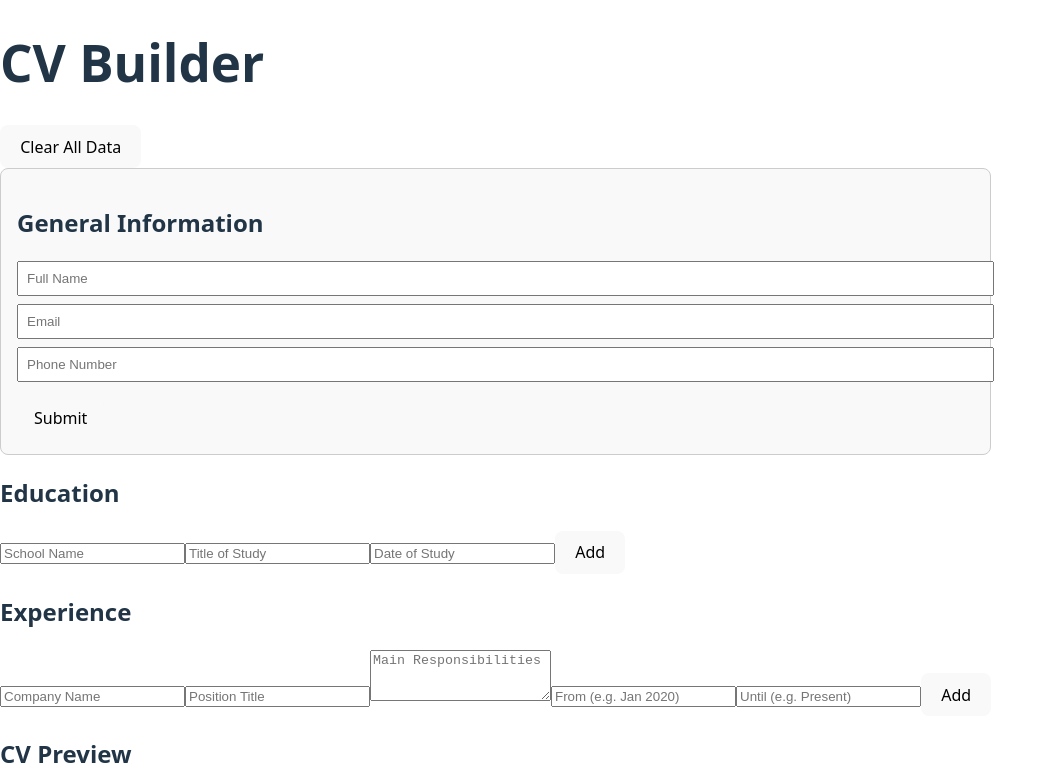
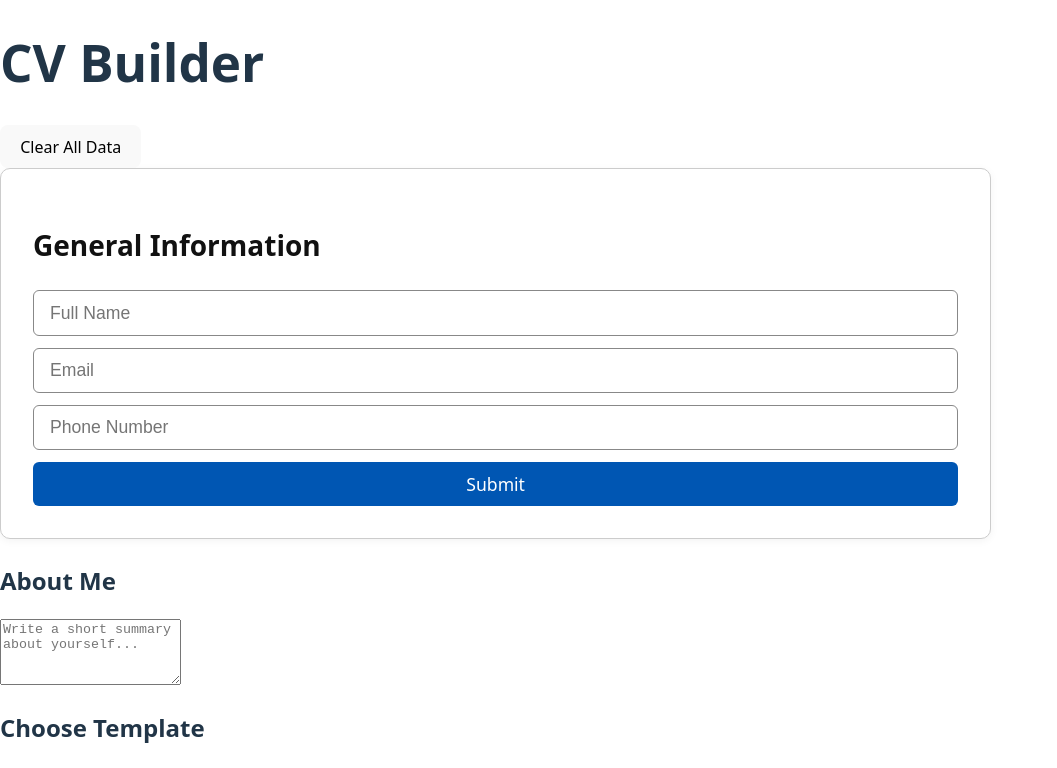
Before and after one commit to Joshua-2333/cv-project, a React (Vite) app: page / in a window 1280 px wide. Shown: the top 768 px of the page, without its empty margins (0-1057 px from the left). Built offline with nearby package versions, Linux system fonts and the light colour scheme.

Commit message:
Added new components and updated styles

```diff
--- a/src/App.jsx
+++ b/src/App.jsx
@@ -1,6 +1,6 @@
-// src/App.jsx
 import { useState, useEffect } from "react";
 import GeneralInfo from "./components/GeneralInfo";
+import AboutMe from "./components/AboutMe";
 import Education from "./components/Education";
 import Experience from "./components/Experience";
 import CVPreview from "./components/CVPreview";
@@ -14,9 +14,15 @@ export default function App() {
     phone: "",
   });
 
+  // About Me
+  const [about, setAbout] = useState("");
+
   // Education & Experience (multi-entry lists)
   const [education, setEducation] = useState([]);
   const [experience, setExperience] = useState([]);
+
+  // Template selection
+  const [template, setTemplate] = useState("classic");
 
   // Load from localStorage on first mount
   useEffect(() => {
@@ -24,31 +30,30 @@ export default function App() {
     if (savedData) {
       const parsed = JSON.parse(savedData);
       if (parsed.general) setGeneral(parsed.general);
+      if (parsed.about) setAbout(parsed.about);
       if (parsed.education) setEducation(parsed.education);
       if (parsed.experience) setExperience(parsed.experience);
+      if (parsed.template) setTemplate(parsed.template);
     }
   }, []);
 
   // Save to localStorage whenever state changes
   useEffect(() => {
-    const data = { general, education, experience };
+    const data = { general, about, education, experience, template };
     localStorage.setItem("cvData", JSON.stringify(data));
-  }, [general, education, experience]);
+  }, [general, about, education, experience, template]);
 
   // Handlers to add new items
-  const addEducation = (edu) => {
-    setEducation((prev) => [...prev, edu]);
-  };
+  const addEducation = (edu) => setEducation((prev) => [...prev, edu]);
+  const addExperience = (exp) => setExperience((prev) => [...prev, exp]);
 
-  const addExperience = (exp) => {
-    setExperience((prev) => [...prev, exp]);
-  };
-
-  // Optional: Clear all data & localStorage
+  // Clear all data
   const clearAll = () => {
     setGeneral({ name: "", email: "", phone: "" });
+    setAbout("");
     setEducation([]);
     setExperience([]);
+    setTemplate("classic");
     localStorage.removeItem("cvData");
   };
 
@@ -62,13 +67,29 @@ export default function App() {
       </header>
 
       <main className="form-sections">
-        {/* General Info (single-entry) */}
+        {/* General Info */}
         <GeneralInfo onSubmit={setGeneral} />
 
-        {/* Education (multi-entry) */}
+        {/* About Me */}
+        <AboutMe about={about} setAbout={setAbout} />
+
+        {/* Template selector */}
+        <div className="form-section">
+          <h2>Choose Template</h2>
+          <select
+            value={template}
+            onChange={(e) => setTemplate(e.target.value)}
+          >
+            <option value="classic">Classic</option>
+            <option value="modern">Modern</option>
+            <option value="minimal">Minimal</option>
+          </select>
+        </div>
+
+        {/* Education */}
         <Education onSubmit={addEducation} />
 
-        {/* Experience (multi-entry) */}
+        {/* Experience */}
         <Experience onSubmit={addExperience} />
       </main>
 
@@ -76,8 +97,10 @@ export default function App() {
       <aside className="preview-section">
         <CVPreview
           generalInfo={general}
+          about={about}
           educationList={education}
           experienceList={experience}
+          template={template}
         />
       </aside>
     </div>
--- /dev/null
+++ b/src/components/AboutMe.jsx
@@ -0,0 +1,21 @@
+import { useState, useEffect } from "react";
+
+export default function AboutMe({ about, setAbout }) {
+  const [text, setText] = useState(about || "");
+
+  useEffect(() => {
+    setAbout(text);
+  }, [text, setAbout]);
+
+  return (
+    <div className="form-section">
+      <h2>About Me</h2>
+      <textarea
+        value={text}
+        onChange={(e) => setText(e.target.value)}
+        placeholder="Write a short summary about yourself..."
+        rows="4"
+      />
+    </div>
+  );
+}
--- a/src/components/CVPreview.jsx
+++ b/src/components/CVPreview.jsx
@@ -1,12 +1,17 @@
-// src/components/CVPreview.jsx
 import { useRef } from "react";
 import html2pdf from "html2pdf.js"; // install with: npm install html2pdf.js
 import "../styles/CVPreview.css";
 
-export default function CVPreview({ generalInfo, educationList, experienceList }) {
+export default function CVPreview({
+  generalInfo,
+  about,
+  educationList,
+  experienceList,
+  template,
+}) {
   const cvRef = useRef();
 
-  // Export the CV as PDF
+  // Export CV as PDF
   function handleExportPDF() {
     const element = cvRef.current;
     const options = {
@@ -21,30 +26,29 @@ export default function CVPreview({ generalInfo, educationList, experienceList }
 
   return (
     <div className="cv-preview-wrapper">
-      <div className="cv-preview" ref={cvRef}>
-        <h2>CV Preview</h2>
+      <div className={`cv-preview template-${template}`} ref={cvRef}>
+        <header>
+          <h1>{generalInfo.name || "Your Name"}</h1>
+          <p>
+            {generalInfo.email} | {generalInfo.phone}
+          </p>
+        </header>
 
-        {/* General Info */}
-        <section className="preview-section">
-          <h3>General Information</h3>
-          {generalInfo.name || generalInfo.email || generalInfo.phone ? (
-            <div className="general-info">
-              <p><strong>Name:</strong> {generalInfo.name}</p>
-              <p><strong>Email:</strong> {generalInfo.email}</p>
-              <p><strong>Phone:</strong> {generalInfo.phone}</p>
-            </div>
-          ) : (
-            <p>No general information provided yet.</p>
-          )}
-        </section>
+        {/* About Me */}
+        {about && (
+          <section className="about">
+            <h2>About Me</h2>
+            <p>{about}</p>
+          </section>
+        )}
 
         {/* Education */}
         <section className="preview-section">
-          <h3>Education</h3>
+          <h2>Education</h2>
           {educationList.length > 0 ? (
             <ul className="education-list">
-              {educationList.map((edu, index) => (
-                <li key={index} className="education-item">
+              {educationList.map((edu, i) => (
+                <li key={i} className="education-item">
                   <p><strong>School:</strong> {edu.school}</p>
                   <p><strong>Study:</strong> {edu.study}</p>
                   <p><strong>Date:</strong> {edu.date}</p>
@@ -58,11 +62,11 @@ export default function CVPreview({ generalInfo, educationList, experienceList }
 
         {/* Experience */}
         <section className="preview-section">
-          <h3>Experience</h3>
+          <h2>Experience</h2>
           {experienceList.length > 0 ? (
             <ul className="experience-list">
-              {experienceList.map((exp, index) => (
-                <li key={index} className="experience-item">
+              {experienceList.map((exp, i) => (
+                <li key={i} className="experience-item">
                   <p><strong>Company:</strong> {exp.company}</p>
                   <p><strong>Position:</strong> {exp.position}</p>
                   <p><strong>Responsibilities:</strong> {exp.responsibilities}</p>
@@ -77,7 +81,7 @@ export default function CVPreview({ generalInfo, educationList, experienceList }
         </section>
       </div>
 
-      {/* Export button */}
+      {/* Export PDF button */}
       <button className="export-btn" onClick={handleExportPDF}>
         Export as PDF
       </button>
--- a/src/styles/Education.css
+++ b/src/styles/Education.css
@@ -0,0 +1,129 @@
+/* Education.css */
+
+/* Container */
+.education {
+  border: 1px solid #ccc;
+  padding: 1.5rem;
+  border-radius: 10px;
+  margin-bottom: 1.5rem;
+  background-color: #ffffff;
+  box-shadow: 0 2px 8px rgba(0, 0, 0, 0.05);
+  display: flex;
+  flex-direction: column;
+  gap: 1rem;
+  transition: transform 0.2s ease;
+}
+
+.education:hover {
+  transform: translateY(-2px);
+}
+
+.education h2 {
+  font-size: 1.5rem;
+  color: #111; /* AA contrast */
+  margin-bottom: 0.5rem;
+}
+
+/* Form */
+.education-form {
+  display: flex;
+  flex-direction: column;
+  gap: 0.75rem;
+}
+
+.education-form input {
+  padding: 0.6rem 0.8rem;
+  font-size: 1rem;
+  border: 1px solid #888; /* high contrast */
+  border-radius: 6px;
+  transition: border-color 0.2s ease, box-shadow 0.2s ease;
+}
+
+.education-form input:focus {
+  border-color: #0056b3;
+  outline: none;
+  box-shadow: 0 0 0 3px rgba(0, 86, 179, 0.25);
+}
+
+/* Buttons */
+.education-form button,
+.education-entry button {
+  padding: 0.55rem 1.1rem;
+  font-size: 1rem;
+  font-weight: 500;
+  border: none;
+  border-radius: 6px;
+  cursor: pointer;
+  background-color: #0056b3;
+  color: #fff;
+  transition: background-color 0.2s ease, transform 0.1s ease;
+}
+
+.education-form button:hover,
+.education-entry button:hover {
+  background-color: #003f7f;
+  transform: translateY(-1px);
+}
+
+/* Education List */
+.education-list {
+  display: flex;
+  flex-direction: column;
+  gap: 1rem;
+  margin-top: 1rem;
+}
+
+.education-entry {
+  display: flex;
+  flex-direction: column;
+  gap: 0.25rem;
+  padding: 0.75rem;
+  border: 1px solid #ddd;
+  border-radius: 8px;
+  background-color: #f9f9f9;
+}
+
+.education-entry p {
+  margin: 0;
+  color: #111;
+  font-size: 1rem;
+}
+
+/* Entry Buttons */
+.education-entry button {
+  width: fit-content;
+  margin-top: 0.5rem;
+  margin-right: 0.5rem;
+}
+
+/* Responsive */
+@media (min-width: 600px) {
+  .education {
+    padding: 2rem;
+  }
+
+  .education h2 {
+    font-size: 1.75rem;
+  }
+
+  .education-form input {
+    font-size: 1.1rem;
+    padding: 0.7rem 1rem;
+  }
+
+  .education-form button,
+  .education-entry button {
+    font-size: 1.1rem;
+    padding: 0.6rem 1.2rem;
+  }
+
+  .education-entry {
+    flex-direction: row;
+    justify-content: space-between;
+    align-items: center;
+  }
+
+  .education-entry p {
+    margin: 0 1rem 0 0;
+  }
+}
--- a/src/styles/GeneralInfo.css
+++ b/src/styles/GeneralInfo.css
@@ -1,20 +1,101 @@
+/* GeneralInfo.css */
+
+/* Container */
 .general-info {
   border: 1px solid #ccc;
-  padding: 1rem;
-  border-radius: 8px;
-  margin-bottom: 1rem;
-  background: #f9f9f9;
+  padding: 1.5rem;
+  border-radius: 10px;
+  margin-bottom: 1.5rem;
+  background-color: #ffffff;
+  box-shadow: 0 2px 8px rgba(0, 0, 0, 0.05);
+  transition: transform 0.2s ease;
+  display: flex;
+  flex-direction: column;
+  gap: 1rem;
+}
+
+.general-info:hover {
+  transform: translateY(-2px);
+}
+
+.general-info h2 {
+  font-size: 1.5rem;
+  color: #111; /* AA contrast */
+  margin-bottom: 0.5rem;
+}
+
+/* Form */
+.general-info-form {
+  display: flex;
+  flex-direction: column;
+  gap: 0.75rem;
 }
 
 .general-info-form input {
-  display: block;
-  margin-bottom: 0.5rem;
-  padding: 0.5rem;
-  width: 100%;
+  padding: 0.6rem 0.8rem;
+  font-size: 1rem;
+  border: 1px solid #888; /* dark enough for contrast */
+  border-radius: 6px;
+  transition: border-color 0.2s ease, box-shadow 0.2s ease;
 }
 
-.general-info button {
-  margin-top: 0.5rem;
-  padding: 0.5rem 1rem;
+.general-info-form input:focus {
+  border-color: #0056b3;
+  outline: none;
+  box-shadow: 0 0 0 3px rgba(0, 86, 179, 0.25); /* visible focus */
+}
+
+/* Buttons */
+.general-info-form button,
+.general-info-display button {
+  padding: 0.55rem 1.1rem;
+  font-size: 1rem;
+  font-weight: 500;
+  border: none;
+  border-radius: 6px;
   cursor: pointer;
+  background-color: #0056b3;
+  color: #fff;
+  transition: background-color 0.2s ease, transform 0.1s ease;
 }
+
+.general-info-form button:hover,
+.general-info-display button:hover {
+  background-color: #003f7f;
+  transform: translateY(-1px);
+}
+
+/* Display Mode */
+.general-info-display {
+  display: flex;
+  flex-direction: column;
+  gap: 0.5rem;
+}
+
+.general-info-display p {
+  margin: 0;
+  font-size: 1rem;
+  color: #111; /* AA contrast */
+}
+
+/* Responsive */
+@media (min-width: 600px) {
+  .general-info {
+    padding: 2rem;
+  }
+
+  .general-info h2 {
+    font-size: 1.75rem;
+  }
+
+  .general-info-form input {
+    font-size: 1.1rem;
+    padding: 0.7rem 1rem;
+  }
+
+  .general-info-form button,
+  .general-info-display button {
+    font-size: 1.1rem;
+    padding: 0.6rem 1.2rem;
+  }
+}
```
